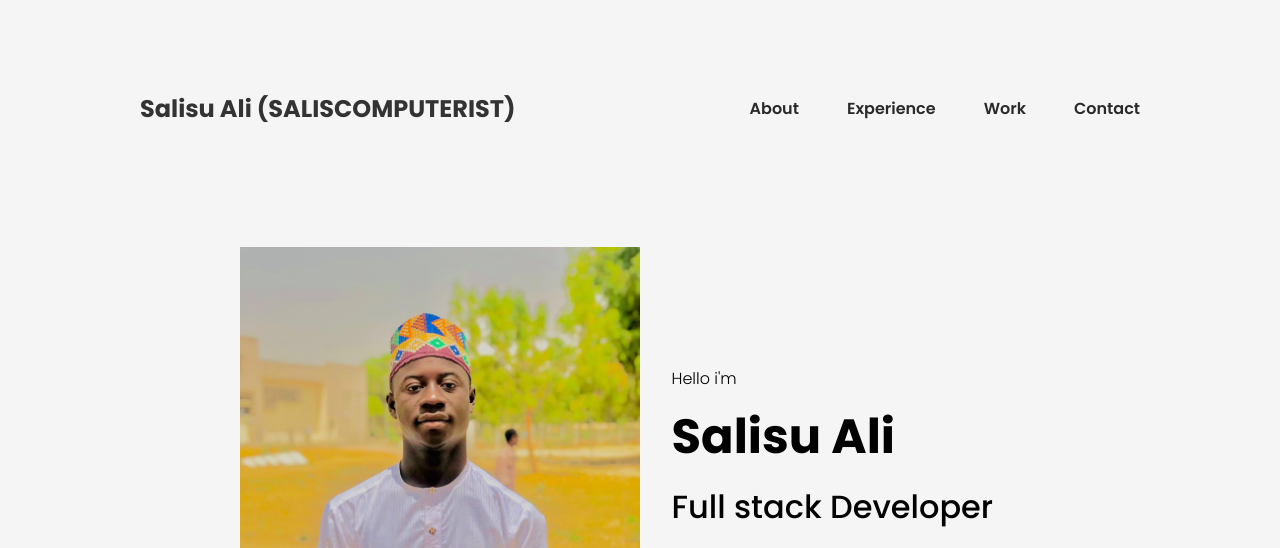
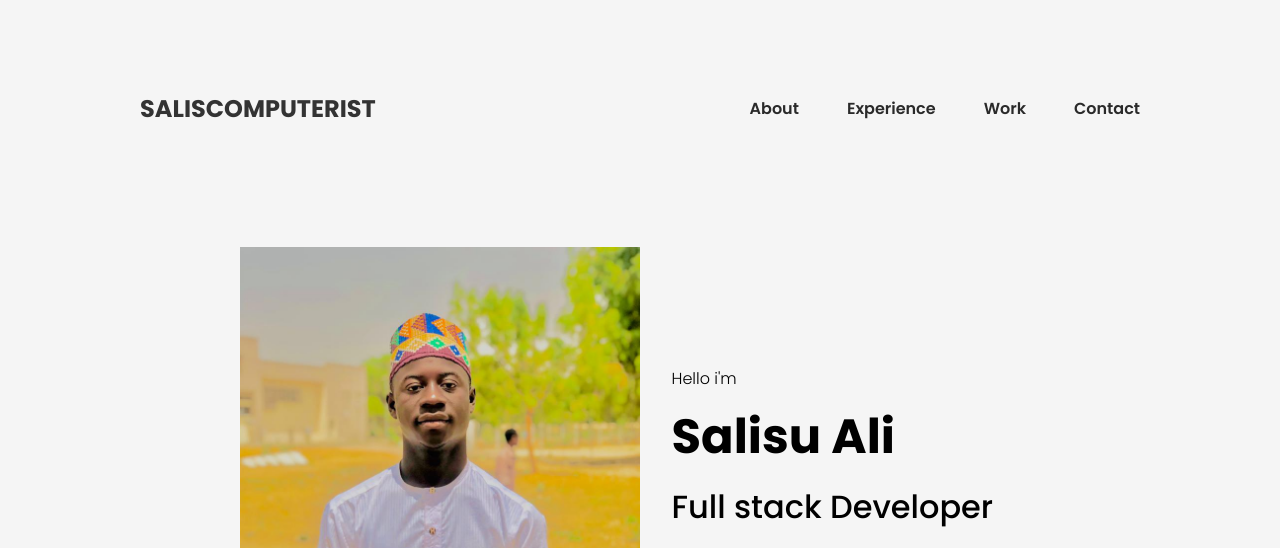
Before and after one commit to Salisualiyu4422/portfolioo, a plain HTML site: page index.html in a window 1280 px wide. Shown: the top 548 px of the page. Drawn offline with nearby package versions, Linux system fonts and the light colour scheme.

Commit message:
Update index.html

```diff
--- a/index.html
+++ b/index.html
@@ -292,7 +292,7 @@ ul a .active {
     <div class="hero">
         <div class="nav">
             <div class="logo">
-                <h2>Salisu Ali (SALISCOMPUTERIST)</h2>
+                <h2>SALISCOMPUTERIST</h2>
             </div>
             <div class="link">
                 <ul>
```
